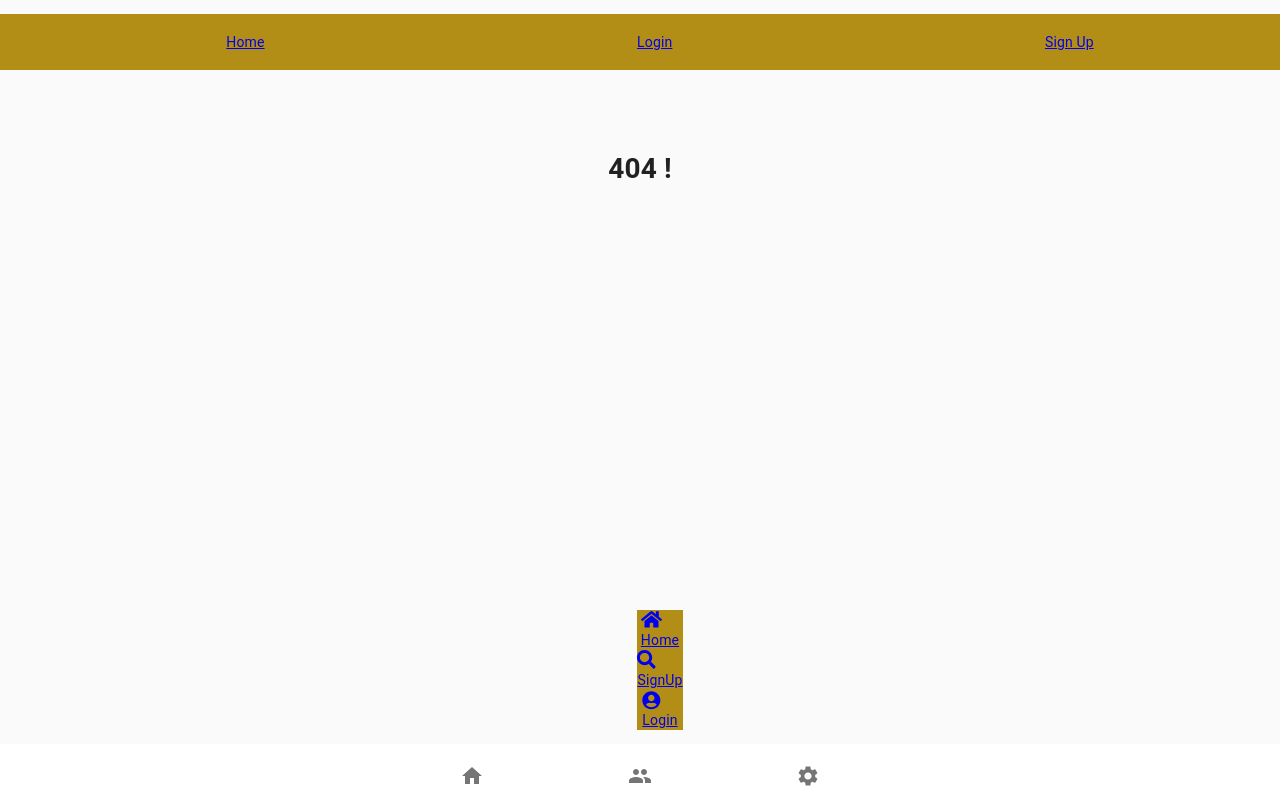
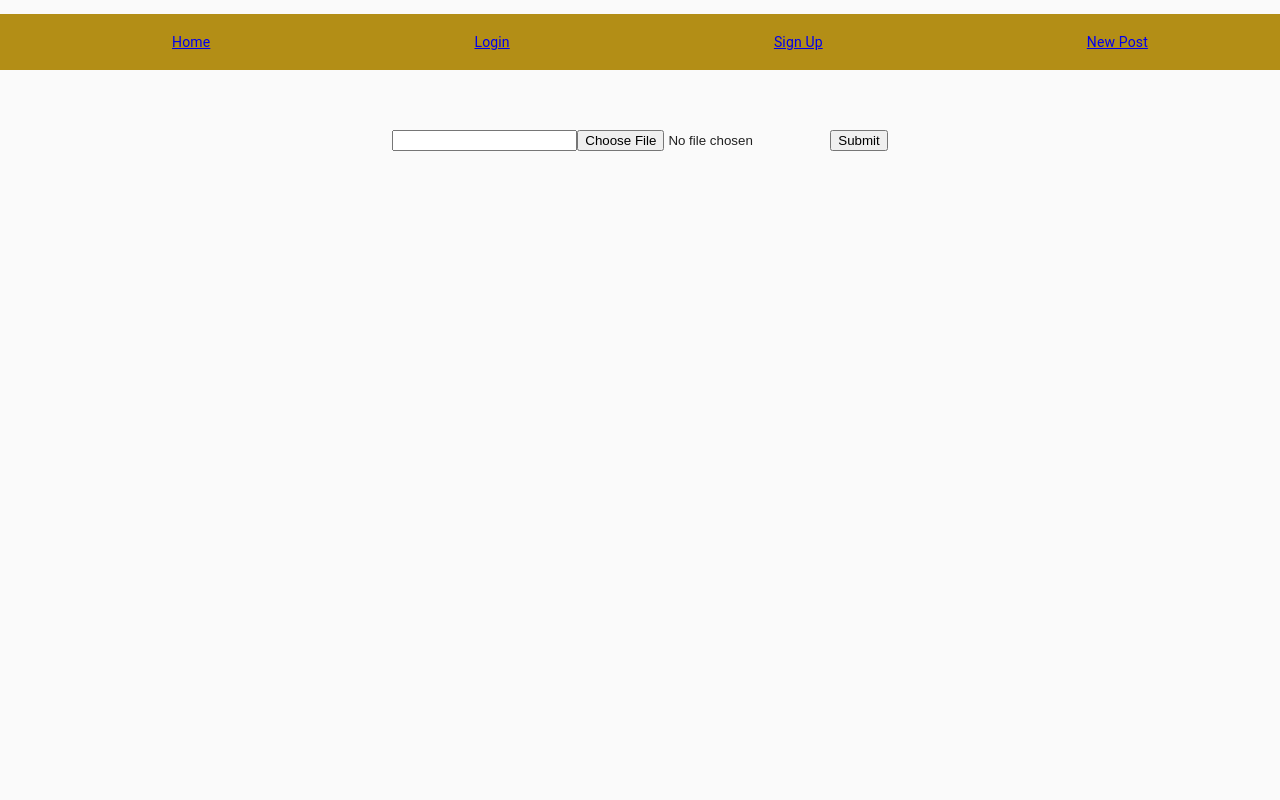
Before and after one commit to khaled-muwahed/photo-sharing-app-pwa, a React (Create React App) app: page /post in a window 1280 px wide. Before the commit this address had no page. Built offline with nearby package versions, Linux system fonts and the light colour scheme; sample sign-in values are in the browser's storage.

Commit message:
POST IMAGE END POINT, MANIFEST CHANGES

```diff
--- a/public/index.html
+++ b/public/index.html
@@ -12,6 +12,7 @@
       user's mobile device or desktop. See https://developers.google.com/web/fundamentals/web-app-manifest/
     -->
     <link rel="manifest" href="%PUBLIC_URL%/manifest.json" />
+
     <!--
       Notice the use of %PUBLIC_URL% in the tags above.
       It will be replaced with the URL of the `public` folder during the build.
@@ -36,5 +37,6 @@
       To begin the development, run `npm start` or `yarn start`.
       To create a production bundle, use `npm run build` or `yarn build`.
     -->
+
   </body>
 </html>
--- a/src/App.js
+++ b/src/App.js
@@ -1,27 +1,24 @@
 import React, { useState } from 'react';
-import logo from './logo.svg';
+
 import './App.css';
 import { CssBaseline, Grid } from '@material-ui/core';
 
-import TopNav from './components/TopNav';
 import BottomNav from './components/BottomNav';
-import SignIn from './containers/SignIn';
-import TestLoginForm from './containers/LoginTest';
+
 import NewUser from './containers/SignUp';
 import Login from "./containers/Login";
 import GetData from './containers/Home';
 
 import Navigation from './components/Navigation'
+import PostImage from './containers/PostImage';
 
-import { AppBar , Avatar, Toolbar} from '@material-ui/core';
+
 
 
 import { BrowserRouter as Router, Switch, Route } from 'react-router-dom'
 
 import Nav from './components/Nav'
-import { Home } from '@material-ui/icons';
 
-import { withRouter } from 'react-router-dom';
 
 //
 const container = {
@@ -57,6 +54,14 @@ const PageNotFound = () =>{
 
 // <Login/> fully working ***
 function App() {
+
+  if ("serviceWorker" in navigator) {
+    navigator.serviceWorker.register("sw.js").then(function(reg) {
+      console.log("register", reg);
+    }).catch(function(err) {
+      console.log("err", err);
+    });
+  }
   // const [tab, setTab] = useState(0);
   //  <BottomNav value = {tab} onChange = {setTab}/>
   return (
@@ -73,6 +78,7 @@ function App() {
             <Switch>
             <Route path="/signup" component = {NewUser} />
             <Route path="/login" component = {Login} />
+            <Route path="/post" component = {PostImage} />
             <Route path="/" exact component = {GetData} />
             <Route component={PageNotFound}/>
             </Switch>
@@ -82,10 +88,9 @@ function App() {
           </div>
 
           <div style={BottomBarStyle}>
-            <Navigation/>
 
 
-          <BottomNav />
+
 
           </div>
         </Grid>
--- a/src/components/Nav.js
+++ b/src/components/Nav.js
@@ -22,6 +22,9 @@ export default function Nav() {
                 <li>
                     <Link to="/signup">Sign Up</Link>
                 </li>
+                <li>
+                    <Link to="/post">New Post</Link>
+                </li>
             </ul>
 
         </nav>
--- a/src/containers/Home.js
+++ b/src/containers/Home.js
@@ -23,9 +23,9 @@ function GetData() {
 
 
 
-    const checkLogIn = async()=>{
-        const getToken =await localStorage.getItem("myToken");
-        if (getToken === null ){
+    const checkLogIn = async () => {
+        const getToken = await sessionStorage.getItem("myToken");
+        if (getToken === null) {
             alert("you need to loog in")
             history.push("/login");
             console.log("you need to loog in");
@@ -37,7 +37,7 @@ function GetData() {
 
     }
     const logOut =async () => {
-        await localStorage.clear();
+        await sessionStorage.clear();
         history.push("/login")
         console.log("logged out")
     }
@@ -71,13 +71,20 @@ function GetData() {
                 console.log(error);
             })
     }
+
    /*
 
    */
 
+
     return (
+
+        <div>
+
+<button className="buttonStyle"
+             onClick ={logOut}> logOut</button>
         <div style={imageStyle}>
-             <button onClick ={logOut}> logOut</button>
+
 
 
             {items.map(item => (
@@ -96,6 +103,7 @@ function GetData() {
             ))}
 
         </div>
+        </div>
     );
 }
 const imageStyle = {
--- a/src/containers/Login.js
+++ b/src/containers/Login.js
@@ -90,7 +90,8 @@ function Login() {
         .then(async (responseJson) => {
           console.log(responseJson.token);
           setToken(responseJson)
-          await localStorage.setItem('myToken', responseJson.token);
+          await sessionStorage.setItem('myToken', responseJson.token)
+          //await localStorage.setItem('myToken', responseJson.token);
           history.push("/")
 
 
--- /dev/null
+++ b/src/containers/PostImage.js
@@ -0,0 +1,106 @@
+import React, { useState , useRef, useEffect } from "react";
+import FileUploader from './FileSelector'
+import { withRouter , useHistory } from 'react-router-dom';
+
+ export  default function PostImage()  {
+  const [name, setName] = useState("");
+  const [selectedFile, setSelectedFile] = useState(undefined);
+  const history = useHistory();
+
+
+  const submitForm = async (event) => {
+    event.preventDefault();
+    const getToken = await sessionStorage.getItem("myToken");
+   // const myFile = await localStorage.getItem("myFile");
+    console.log( selectedFile , "this is my filre");
+    const formData = new FormData();
+    formData.append("caption", name);
+    formData.append("image", selectedFile);
+
+
+    return fetch("http://127.0.1.1:3333/api/posts", {
+          method: 'post',
+
+          body: (formData) ,
+          headers: {
+            auth_token: getToken
+          }
+        })
+          .then((response) => {
+            if (response.status === 201) {
+              return response.json()
+            } else if (response.json.status === 400) {
+              throw 'Invalid email/password supplied';
+            }
+            else if (response.json.status === 500) {
+              throw 'server error';
+            }
+            else {
+              throw 'Somthing went wrong';
+            }
+          })
+          .then(async (responseJson) => {
+            console.log(responseJson);
+
+            console.log("logged in successfully")
+
+          })
+          .catch((error) => {
+            console.log(error);
+
+          })
+
+  }
+
+
+
+  const onChangeHandler = (e) => {
+       const file = e.target.files[0];
+
+       setSelectedFile(file)
+
+  }
+
+  useEffect(() => {
+
+    checkLogIn()
+  }, []);
+
+
+
+
+  const checkLogIn = async () => {
+
+      const getToken = await sessionStorage.getItem("myToken");
+      if (getToken === null) {
+          alert("you need to loog in")
+          history.push("/login");
+          console.log("you need to loog in");
+      }
+      else {
+
+          console.log("you are in")
+      }
+
+  }
+
+  return (
+    <div className="App">
+      <form>
+        <input
+          type="text"
+          value={name}
+          onChange={(e) => setName(e.target.value)}
+        />
+        <input
+          type="file"
+
+          onChange={(e) => onChangeHandler(e)}
+
+        />
+
+        <button onClick={submitForm}>Submit</button>
+      </form>
+    </div>
+  );
+}
--- a/src/index.js
+++ b/src/index.js
@@ -15,6 +15,8 @@ ReactDOM.render(
 // If you want your app to work offline and load faster, you can change
 // unregister() to register() below. Note this comes with some pitfalls.
 // Learn more about service workers: https://cra.link/PWA
+
+
 serviceWorkerRegistration.register();
 
 // If you want to start measuring performance in your app, pass a function
```
Also changed, not shown: public/manifest.json. Lines whose indentation alone changed are shown as unchanged.
